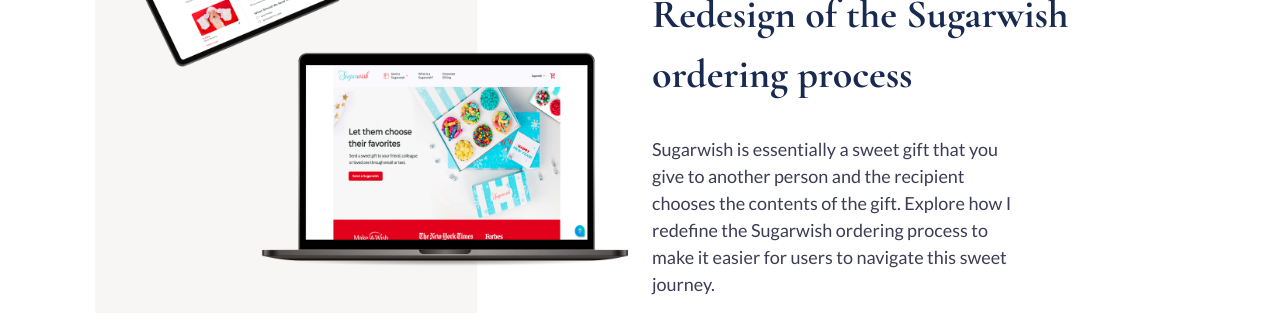
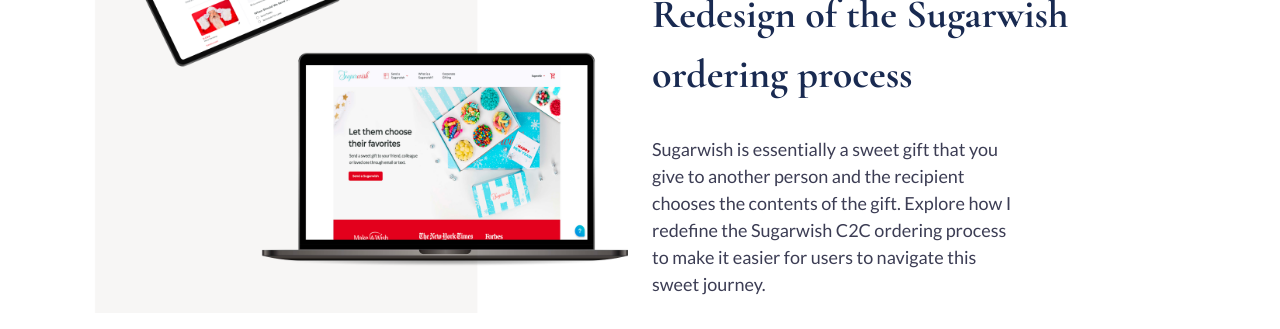
Before and after one commit to andrijana-b/my-portfolio, a plain HTML site: page index.html in a window 1280 px wide. Shown: the part 1000-1329 px from the top of the page. Drawn offline with nearby package versions, Linux system fonts and the light colour scheme.

Commit message:
updated index.html

```diff
--- a/index.html
+++ b/index.html
@@ -10,7 +10,9 @@
         integrity="sha384-1BmE4kWBq78iYhFldvKuhfTAU6auU8tT94WrHftjDbrCEXSU1oBoqyl2QvZ6jIW3" crossorigin="anonymous">
     <link rel="preconnect" href="https://fonts.googleapis.com">
     <link rel="preconnect" href="https://fonts.gstatic.com" crossorigin>
-    <link href="https://fonts.googleapis.com/css2?family=Cormorant+Garamond:wght@300;600;700&family=Inter:wght@400;500;700;800&family=Lato:wght@300;400;700&family=Quicksand&display=swap" rel="stylesheet">
+    <link
+        href="https://fonts.googleapis.com/css2?family=Cormorant+Garamond:wght@300;600;700&family=Inter:wght@400;500;700;800&family=Lato:wght@300;400;700&family=Quicksand&display=swap"
+        rel="stylesheet">
 </head>
 
 <body>
@@ -107,7 +109,7 @@
                         </div>
                         <p class="case-study-body">Sugarwish is essentially a sweet gift that you give to another
                             person and the recipient chooses the contents of the gift. Explore how I
-                        redefine the Sugarwish ordering process to make it easier for users to navigate
+                            redefine the Sugarwish C2C ordering process to make it easier for users to navigate
                             this sweet journey.
                         </p>
                         <a href="suggarwish-case-study.html" class="case-study-project">VIEW PROJECT <i
@@ -175,7 +177,7 @@
     <div class="footer">
         <footer>
             <p class="footer-text">
-            Have a question, some feedback, or an idea? I’m open for new opportunities.<br/>
+                Have a question, some feedback, or an idea? I’m open for new opportunities.<br />
                 Fell free to contact me.
             </p>
         </footer>
@@ -188,10 +190,7 @@
     </div>
 
     <!-- Back to top button -->
-<button
-        type="button"
-        class="btn btn-floating btn-lg"
-        id="btn-back-to-top">
+    <button type="button" class="btn btn-floating btn-lg" id="btn-back-to-top">
         <i class="fas fa-arrow-up"></i>
     </button>
 </body>
```
Lines whose indentation alone changed are shown as unchanged.
